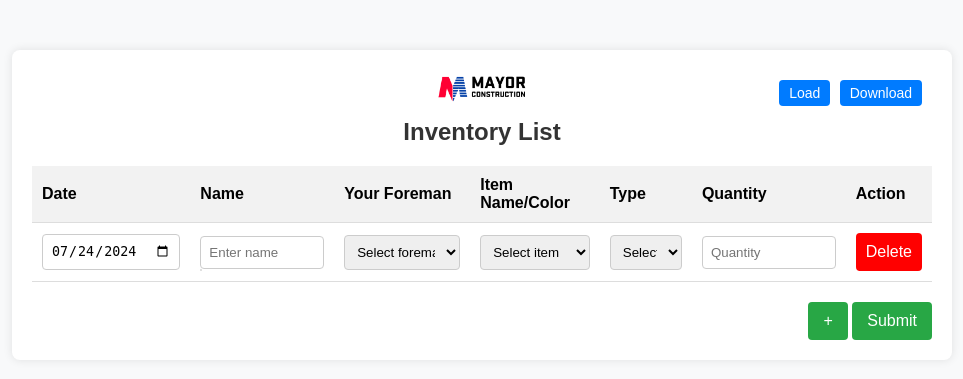
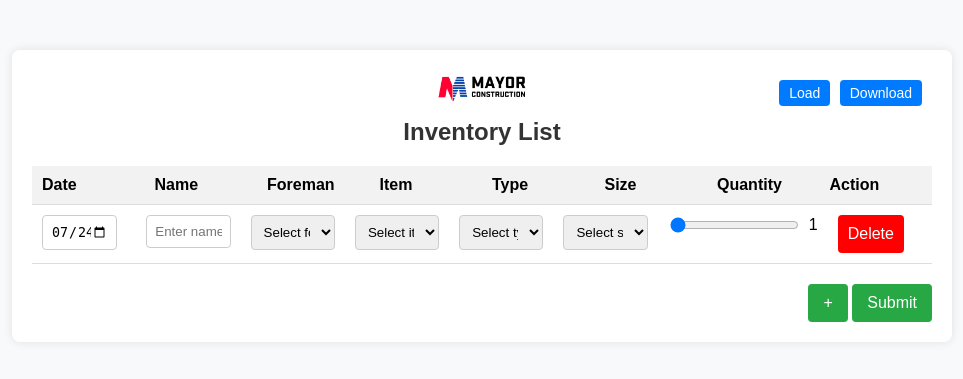
Before and after one commit to MuratAitov/Clothes_inventory, a Flask app: page / in a window 1280 px wide. Shown: the top 379 px of the page, without its empty margins (158-1121 px from the left). Run offline with Flask 3, Linux system fonts and the light colour scheme; data comes from the database, SQL or seed files in the repository; both versions use the stored data as it was after the commit.

Commit message:
needed to be done
copnnect to db

```diff
--- a/app.py
+++ b/app.py
@@ -4,7 +4,7 @@
 from oauth2client.service_account import ServiceAccountCredentials
 from sqlalchemy import create_engine
 from sqlalchemy.orm import sessionmaker
-from models import Base, Stock, Worker, Foreman
+from models import Base, Stock, Report, Worker, Foreman
 import traceback
 
 app = Flask(__name__)
@@ -47,7 +47,7 @@
 
     if query:
         if search_type == 'name':
-            items = session.query(Worker.name).all()  # Assuming names are in the Worker table
+            items = session.query(Worker.name).all()
             items = [item[0] for item in items]
         else:
             items = []
@@ -55,7 +55,6 @@
         print(f"Matched items: {matched_items}")
         return jsonify(matched_items)
     return jsonify([])
-
 
 @app.route('/submit', methods=['POST'])
 def submit():
@@ -92,6 +91,19 @@
                 session.add(new_entry)
                 session.commit()
 
+                # Add entry to report
+                report_date = datetime.strptime(entry['date'], '%Y-%m-%d').date()  # Convert string to date
+                new_report = Report(
+                    date=report_date,
+                    worker_name=entry['name'],
+                    foreman_name=entry['foreman'],
+                    item=entry['item'],
+                    item_type=entry['type'],
+                    quantity=int(entry['quantity'])
+                )
+                session.add(new_report)
+                session.commit()
+
             return jsonify({'status': 'success'})
         return jsonify({'status': 'failure', 'message': 'No data received'}), 400
     except Exception as e:
@@ -104,6 +116,13 @@
 def get_items_and_types():
     try:
         items_and_types = session.query(Stock.item, Stock.item_type).distinct().all()
+        items_sizes = {}
+
+        for item, item_type in items_and_types:
+            sizes = session.query(Stock.size, Stock.quantity).filter_by(item=item, item_type=item_type).all()
+            if item not in items_sizes:
+                items_sizes[item] = {}
+            items_sizes[item][item_type] = [{'size': size, 'quantity': quantity} for size, quantity in sizes if quantity > 0]
 
         result = {}
         for item, item_type in items_and_types:
@@ -113,7 +132,8 @@
                 result[item].append(item_type)
 
         print(f"Fetched items and types: {result}")
-        return jsonify({'items_and_types': result})
+        print(f"Fetched items and sizes: {items_sizes}")
+        return jsonify({'items_and_types': result, 'items_sizes': items_sizes})
     except Exception as e:
         print(f"Error in get_items_and_types: {str(e)}")
         print(traceback.format_exc())
--- a/static/script.js
+++ b/static/script.js
@@ -1,19 +1,19 @@
 document.addEventListener('DOMContentLoaded', function() {
     let itemsAndTypes = {};
+    let itemsSizes = {};
 
     const itemDropdownTemplate = document.getElementById('itemDropdown');
     const foremanDropdownTemplate = document.getElementById('foremanDropdown');
     const addRowBtn = document.getElementById('addRowBtn');
     const inventoryBody = document.getElementById('inventoryBody');
     const submitBtn = document.getElementById('submitBtn');
-    const suggestionsList = document.getElementById('suggestions');
 
-    // Fetch items and types from server
+    // Fetch items, types, and sizes from server
     fetch('/get_items_and_types')
         .then(response => response.json())
         .then(data => {
             itemsAndTypes = data.items_and_types;
-            // Populate item dropdown template
+            itemsSizes = data.items_sizes; // Assuming this is the structure received
             populateDropdown(itemDropdownTemplate, Object.keys(itemsAndTypes));
         })
         .catch(error => {
@@ -45,10 +45,8 @@
         const typeDropdown = row.querySelector('.type-dropdown');
         const types = itemsAndTypes[selectedItem] || [];
 
-        // Clear the type dropdown
         typeDropdown.innerHTML = '';
 
-        // Populate type dropdown with new options
         types.forEach(type => {
             const option = document.createElement('option');
             option.value = type;
@@ -57,11 +55,30 @@
         });
     }
 
+    function updateSizeOptions(selectElement) {
+        const selectedItem = selectElement.closest('tr').querySelector('.item-dropdown').value;
+        const selectedType = selectElement.value;
+        const row = selectElement.closest('tr');
+        const sizeDropdown = row.querySelector('.size-dropdown');
+        const sizes = itemsSizes[selectedItem] && itemsSizes[selectedItem][selectedType] || [];
+
+        sizeDropdown.innerHTML = '';
+
+        sizes.forEach(size => {
+            if (size.quantity > 0) {
+                const option = document.createElement('option');
+                option.value = size.size;
+                option.textContent = size.size;
+                sizeDropdown.appendChild(option);
+            }
+        });
+    }
+
     addRowBtn.addEventListener('click', function() {
         const newRow = document.createElement('tr');
         newRow.innerHTML = `
             <td data-label="Date"><input type="date" value="${new Date().toISOString().split('T')[0]}" required></td>
-            <td data-label="Name"><input type="text" placeholder="Enter name" oninput="searchWorker(this.value, this.nextElementSibling)" required><ul class="suggestions"></ul></td>
+            <td data-label="Name"><input type="text" placeholder="Enter name" required></td>
             <td data-label="Your Foreman">
                 <select class="foreman-dropdown" required>
                     <option value="">Select foreman</option>
@@ -75,11 +92,16 @@
                 </select>
             </td>
             <td data-label="Type">
-                <select class="type-dropdown">
+                <select class="type-dropdown" required onchange="updateSizeOptions(this)">
                     <option value="">Select type</option>
                 </select>
             </td>
-            <td data-label="Quantity"><input type="number" placeholder="Quantity" required></td>
+            <td data-label="Size">
+                <select class="size-dropdown" required>
+                    <option value="">Select size</option>
+                </select>
+            </td>
+            <td data-label="Quantity"><input type="range" min="1" max="100" value="1" required></td>
             <td data-label="Action"><button class="deleteRowBtn">Delete</button></td>
         `;
         inventoryBody.appendChild(newRow);
@@ -87,11 +109,6 @@
         // Add event listener for the delete button
         newRow.querySelector('.deleteRowBtn').addEventListener('click', function() {
             deleteRow(newRow);
-        });
-
-        // Add event listener for the search worker input
-        newRow.querySelector('input[oninput="searchWorker(this.value, this.nextElementSibling)"]').addEventListener('input', function() {
-            searchWorker(this.value, this.nextElementSibling);
         });
     });
 
@@ -116,9 +133,10 @@
             rowData.foreman = cells[2].querySelector('select').value;
             rowData.item = cells[3].querySelector('select').value;
             rowData.type = cells[4].querySelector('select').value;
-            rowData.quantity = cells[5].querySelector('input').value;
+            rowData.size = cells[5].querySelector('select').value;
+            rowData.quantity = cells[6].querySelector('input').value;
 
-            if (!rowData.date || !rowData.name || !rowData.foreman || !rowData.item || (!rowData.type && itemsAndTypes[rowData.item].length > 0) || !rowData.quantity) {
+            if (!rowData.date || !rowData.name || !rowData.foreman || !rowData.item || !rowData.type || !rowData.size || !rowData.quantity) {
                 valid = false;
                 alert('Please fill out all fields.');
                 return false;
@@ -162,15 +180,32 @@
         const typeDropdown = row.querySelector('.type-dropdown');
         const types = itemsAndTypes[selectedItem] || [];
 
-        // Clear the type dropdown
         typeDropdown.innerHTML = '';
 
-        // Populate type dropdown with new options
         types.forEach(type => {
             const option = document.createElement('option');
             option.value = type;
             option.textContent = type;
             typeDropdown.appendChild(option);
+        });
+    };
+
+    window.updateSizeOptions = function(selectElement) {
+        const selectedItem = selectElement.closest('tr').querySelector('.item-dropdown').value;
+        const selectedType = selectElement.value;
+        const row = selectElement.closest('tr');
+        const sizeDropdown = row.querySelector('.size-dropdown');
+        const sizes = itemsSizes[selectedItem] && itemsSizes[selectedItem][selectedType] || [];
+
+        sizeDropdown.innerHTML = '';
+
+        sizes.forEach(size => {
+            if (size.quantity > 0) {
+                const option = document.createElement('option');
+                option.value = size.size;
+                option.textContent = size.size;
+                sizeDropdown.appendChild(option);
+            }
         });
     };
 
@@ -180,29 +215,6 @@
             deleteRow(button.closest('tr'));
         });
     });
-
-    // Function to search for workers
-    window.searchWorker = function(query, suggestionsElement) {
-        fetch(`/search?q=${query}&type=name`)
-            .then(response => response.json())
-            .then(data => {
-                suggestionsElement.innerHTML = '';
-                if (data.length > 0) {
-                    data.forEach(item => {
-                        const li = document.createElement('li');
-                        li.textContent = item;
-                        li.addEventListener('click', function() {
-                            document.getElementById('nameInput').value = item;
-                            suggestionsElement.innerHTML = '';
-                        });
-                        suggestionsElement.appendChild(li);
-                    });
-                }
-            })
-            .catch(error => {
-                console.error('Error searching for workers:', error);
-            });
-    };
 
     // Modal functionality
     const passwordModal = document.getElementById('passwordModal');
--- a/static/style.css
+++ b/static/style.css
@@ -69,12 +69,41 @@
     font-weight: bold;
 }
 
-input[type="date"], input[type="text"], input[type="number"], select {
+tr {
+    display: flex;
+}
+
+td, th {
+    flex: 1;
+    text-align: left;
+}
+
+input[type="date"], input[type="text"], select {
     width: 100%;
     padding: 8px;
     box-sizing: border-box;
     border: 1px solid #ccc;
     border-radius: 4px;
+}
+
+/* Уменьшить ширину поля даты */
+input[type="date"] {
+    width: 75px; /* Здесь можно установить нужную ширину */
+}
+
+.quantity-container {
+    display: flex;
+    align-items: center;
+}
+
+.quantity-container input[type="range"] {
+    flex: 1;
+    margin-right: 10px;
+}
+
+.quantity-container .quantity-value {
+    width: 30px;
+    text-align: center;
 }
 
 button {
--- a/templates/index.html
+++ b/templates/index.html
@@ -3,7 +3,7 @@
 <head>
     <meta charset="UTF-8">
     <meta name="viewport" content="width=device-width, initial-scale=1.0">
-    <title>Mayor Construction Inventory List</title>
+    <title>Inventory List</title>
     <link rel="stylesheet" href="{{ url_for('static', filename='style.css') }}">
 </head>
 <body>
@@ -12,8 +12,8 @@
             <img src="{{ url_for('static', filename='mayor_logo.png') }}" alt="Mayor Construction Logo">
             <h1>Inventory List</h1>
             <div class="header-buttons">
-                <button id="loadBtn">Load</button>
-                <button id="downloadBtn">Download</button>
+                <button id="loadStockBtn">Load</button>
+                <button id="downloadStockBtn">Download</button>
             </div>
         </div>
 
@@ -22,9 +22,10 @@
                 <tr>
                     <th>Date</th>
                     <th>Name</th>
-                    <th>Your Foreman</th>
-                    <th>Item Name/Color</th>
+                    <th>Foreman</th>
+                    <th>Item</th>
                     <th>Type</th>
+                    <th>Size</th>
                     <th>Quantity</th>
                     <th>Action</th>
                 </tr>
@@ -32,10 +33,7 @@
             <tbody id="inventoryBody">
                 <tr>
                     <td data-label="Date"><input type="date" id="dateInput" value="{{ datetime.now().strftime('%Y-%m-%d') }}" required></td>
-                    <td data-label="Name">
-                        <input type="text" id="nameInput" placeholder="Enter name" oninput="searchWorker(this.value, this.nextElementSibling)" required>
-                        <ul id="suggestions" class="suggestions"></ul>
-                    </td>
+                    <td data-label="Name"><input type="text" id="nameInput" placeholder="Enter name" required></td>
                     <td data-label="Your Foreman">
                         <select id="foremanDropdown" class="foreman-dropdown" required>
                             <option value="">Select foreman</option>
@@ -51,26 +49,35 @@
                             <option value="">Select type</option>
                         </select>
                     </td>
-                    <td data-label="Quantity"><input type="number" id="quantityInput" placeholder="Quantity" required></td>
+                    <td data-label="Size">
+                        <select id="sizeDropdown" class="size-dropdown">
+                            <option value="">Select size</option>
+                        </select>
+                    </td>
+                    <td data-label="Quantity">
+                        <div class="quantity-container">
+                            <input type="range" id="quantityInput" min="1" max="100" value="1">
+                            <span id="quantityValue">1</span>
+                        </div>
+                    </td>
                     <td data-label="Action"><button class="deleteRowBtn">Delete</button></td>
                 </tr>
             </tbody>
-
         </table>
 
         <div class="button-container">
             <button id="addRowBtn">+</button>
             <button id="submitBtn">Submit</button>
         </div>
-    </div>
 
-    <!-- Модальное окно для ввода пароля -->
-    <div id="passwordModal" class="modal">
-        <div class="modal-content">
-            <span class="close">&times;</span>
-            <h2>Enter Password</h2>
-            <input type="password" id="passwordInput" placeholder="Enter password">
-            <button id="confirmPasswordBtn">Confirm</button>
+        <!-- Модальное окно для пароля -->
+        <div id="passwordModal" class="modal">
+            <div class="modal-content">
+                <span class="close">&times;</span>
+                <p>Please enter the password:</p>
+                <input type="password" id="passwordInput">
+                <button id="confirmPasswordBtn">Confirm</button>
+            </div>
         </div>
     </div>
 
```
Also changed, not shown: models.py (+14 -1 lines), inventory.db.
